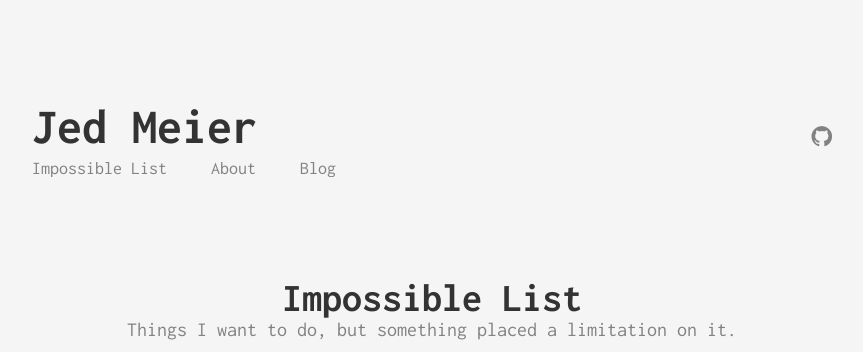
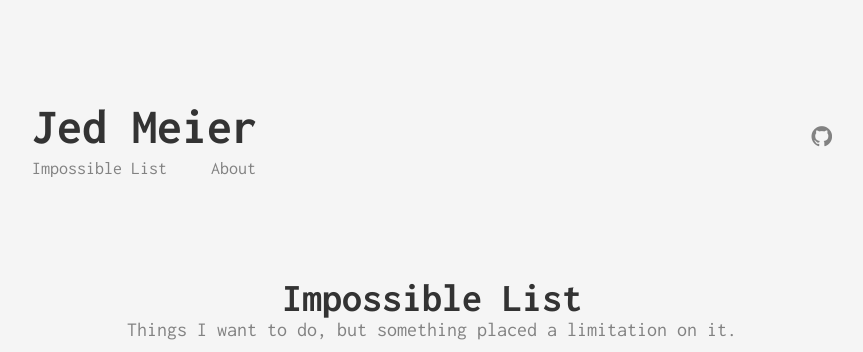
Before and after one commit to jrmeier/jedmdev, a Jekyll site: the page built from impossible-list.md, in a window 1280 px wide. Shown: the top 352 px of the page, without its empty margins (208-1071 px from the left). Built offline with Jekyll 4.4.1, drawn with Linux system fonts in a browser that asks for light colours.

Commit message:
removed blog link

```diff
--- a/_includes/header.html
+++ b/_includes/header.html
@@ -5,7 +5,7 @@
         <ul class="menu">
             <li class="menu__entry"><a href="{{ '/impossible-list' | prepend: site.baseurl }}">Impossible List</a></li>
             <li class="menu__entry"><a href="{{ '/about' | prepend: site.baseurl }}">About</a></li>
-            <li class="menu__entry"><a href="{{ '/' | prepend: site.baseurl }}">Blog</a></li>
+            <!--<li class="menu__entry"><a href="{{ '/' | prepend: site.baseurl }}">Blog</a></li> -->
         </ul>
     </div>
 
```
